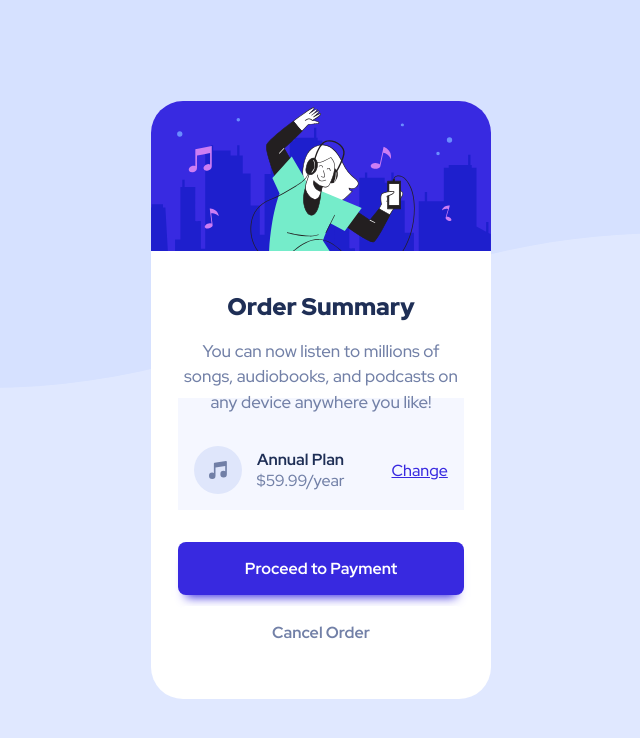
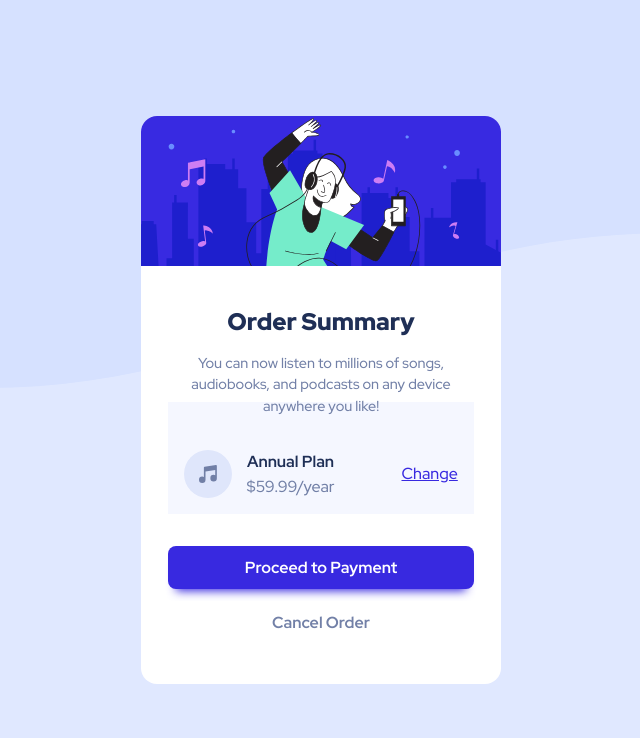
Before and after one commit to crisscde/Order-Summary-Component, a plain HTML site: page index.html in a window 1280 px wide. Shown: the whole page, without its empty margins (319-959 px from the left). Drawn offline with Linux system fonts and the light colour scheme.

Commit message:
Updated CSS of the project. Adaptable for mobile and deskt📱

```diff
--- a/assets/css/style.css
+++ b/assets/css/style.css
@@ -27,7 +27,7 @@ body {
   margin: auto;
   width: 340px;
   background-color: #fff;
-  border-radius: 2em;
+  border-radius: 1em;
   overflow: hidden;
 }
 
@@ -54,7 +54,7 @@ body {
 
 .card__paragraph {
   color: var(--desaturated-blue);
-  font-size: 1.06em;
+  font-size: .9em;
   line-height: 1.5;
   margin: 1em 0 -1em;
 }
@@ -71,6 +71,7 @@ body {
 }
 
 .card__name {
+  padding-bottom: 4px;
   font-size: 1rem;
   color: var(--dark-blue);
 }
@@ -91,7 +92,7 @@ body {
   text-decoration: none;
   margin-top: 2em;
   border-radius: .5em;
-  padding: 1em;
+  padding: .7em;
   font-weight: 700;
   box-shadow: 0 10px 10px -8px var(--bright-blue);
 }
@@ -103,8 +104,24 @@ body {
   box-shadow: none;
 }
 
+.card__cta--cancel:hover{
+  color: var(--dark-blue);
+}
+
+.card__link:hover {
+  color: hsla(245, 75%, 52%, .7);
+  text-decoration: none;
+}
+
+.card__cta:hover {
+  background-color: hsla(245, 75%, 52%, .7);
+}
+
 @media (min-width:768px) {
   body {
     background-image: url(../images/pattern-background-desktop.svg);
   }
+  .card {
+    width: 360px;
+  }
 }
```
